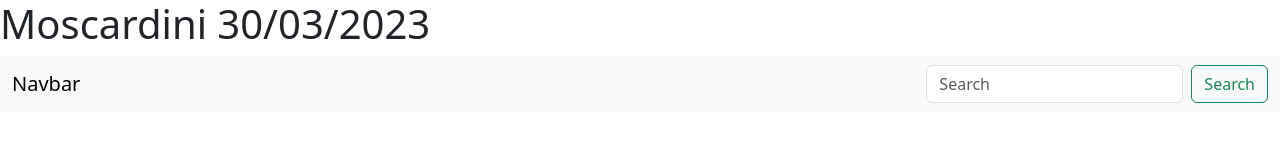
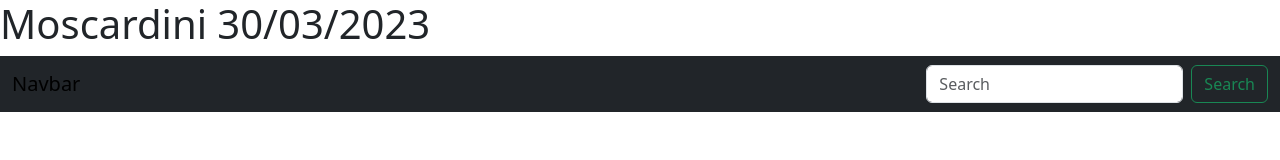
Before and after one commit to Jupiterino/Moscardini-Compito1, a plain HTML site: page index.html in a window 1280 px wide. Drawn offline with nearby package versions, Linux system fonts and the light colour scheme.

Commit message:
navbar dark

```diff
--- a/index.html
+++ b/index.html
@@ -11,7 +11,7 @@
 <body>
     <h1>Moscardini 30/03/2023</h1>
 
-    <nav class="navbar bg-light">
+    <nav class="navbar bg-dark">
         <div class="container-fluid">
           <a class="navbar-brand">Navbar</a>
           <form class="d-flex" role="search">
```
